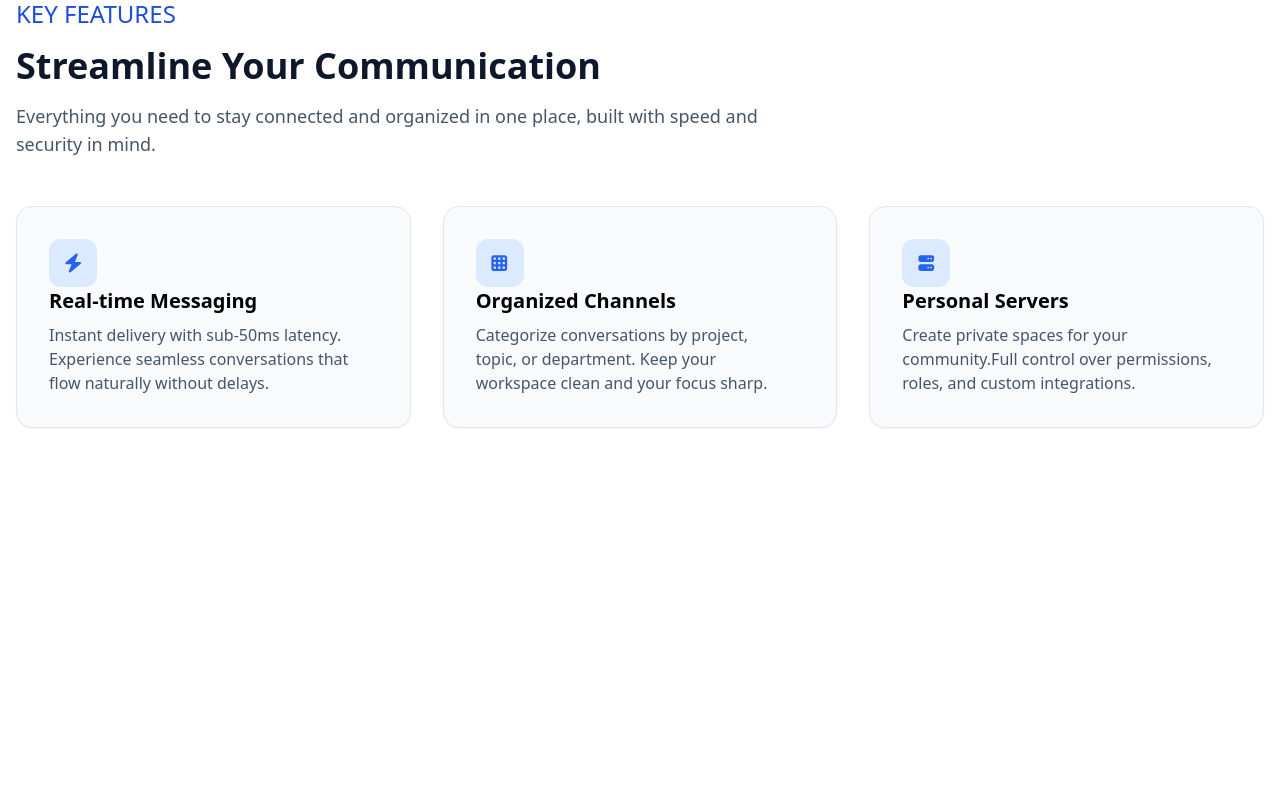
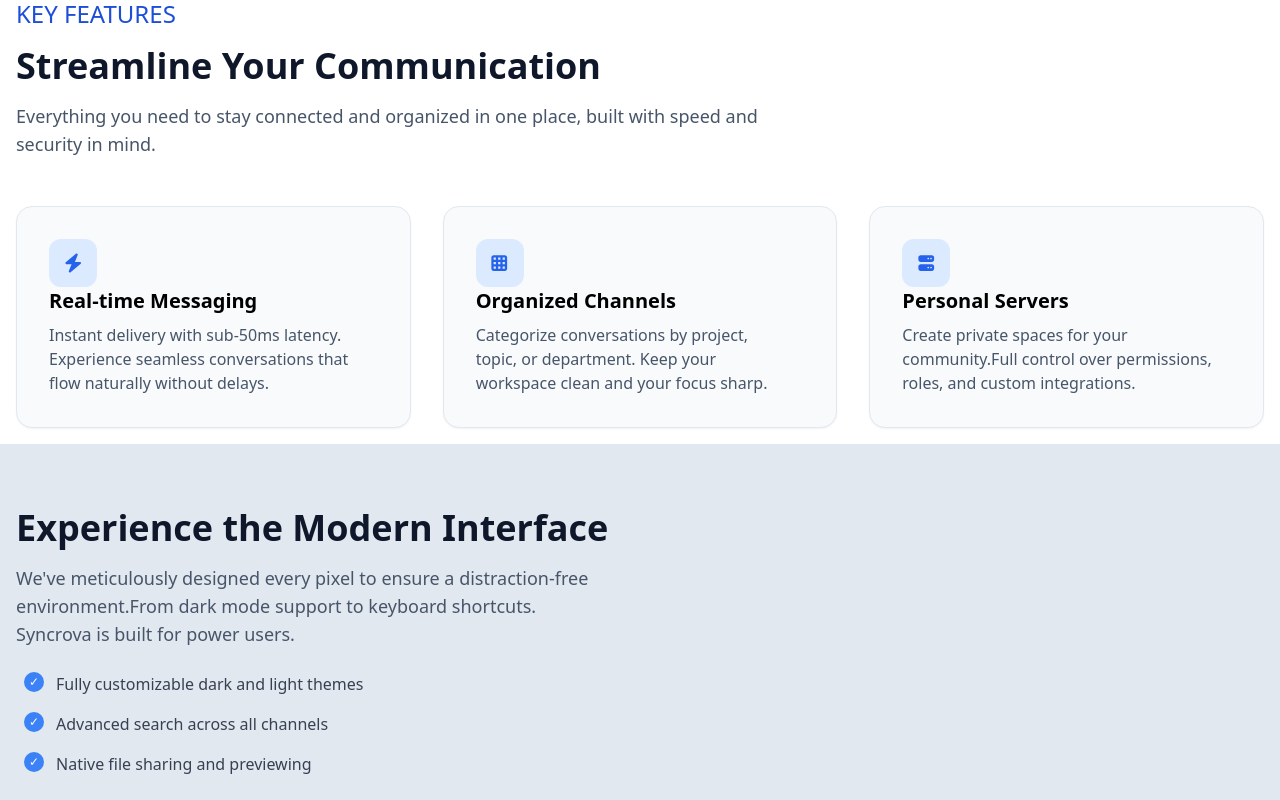
Before and after one commit to somya-ctrl/Syncrova, a React (Vite) app in the folder frontend/: page / in a window 1280 px wide. Shown: the part 1458-2258 px from the top of the page. Before the commit the page ends 1902 px from the top, so only its background shows below. Built offline with nearby package versions, Linux system fonts and the light colour scheme.

Commit message:
landing page updated

```diff
--- a/frontend/package.json
+++ b/frontend/package.json
@@ -13,6 +13,7 @@
     "@fortawesome/free-brands-svg-icons": "^7.2.0",
     "@fortawesome/free-solid-svg-icons": "^7.2.0",
     "@fortawesome/react-fontawesome": "^3.2.0",
+    "lucide-react": "^0.577.0",
     "react": "^19.2.0",
     "react-dom": "^19.2.0"
   },
--- a/frontend/src/App.jsx
+++ b/frontend/src/App.jsx
@@ -117,7 +117,51 @@ const App = () => {
   </div>
 
 </div>
+
+
       </section>
+     <div className="bg-slate-200">
+      <h2 className="text-slate-900 text-4xl lg:text-4xl font-bold pt-16 pl-4">Experience the Modern Interface</h2>
+      <p className="text-slate-600 text-lg pt-4 pl-4">We've meticulously designed every pixel to ensure a distraction-free
+        <span className="block">environment.From dark mode support to keyboard shortcuts.</span>
+        <span className="block">Syncrova is built for power users.</span>
+      </p>
+
+
+    <div className="p-6">
+      <div className="space-y-4">
+
+        <div className="flex items-start gap-3">
+          <div className="w-5 h-5 rounded-full bg-blue-500 flex items-center justify-center text-white text-xs">
+            ✓
+          </div>
+          <p className="text-gray-700">
+            Fully customizable dark and light themes
+          </p>
+        </div>
+
+        <div className="flex items-start gap-3">
+          <div className="w-5 h-5 rounded-full bg-blue-500 flex items-center justify-center text-white text-xs">
+            ✓
+          </div>
+          <p className="text-gray-700">
+            Advanced search across all channels
+          </p>
+        </div>
+
+        <div className="flex items-start gap-3">
+          <div className="w-5 h-5 rounded-full bg-blue-500 flex items-center justify-center text-white text-xs">
+            ✓
+          </div>
+          <p className="text-gray-700">
+            Native file sharing and previewing
+          </p>
+        </div>
+
+      </div>
+    </div>
+   </div>
+
     </>
   );
 };
```
Also changed, not shown: 1 other file (tests, documents, lock files or other folders).
